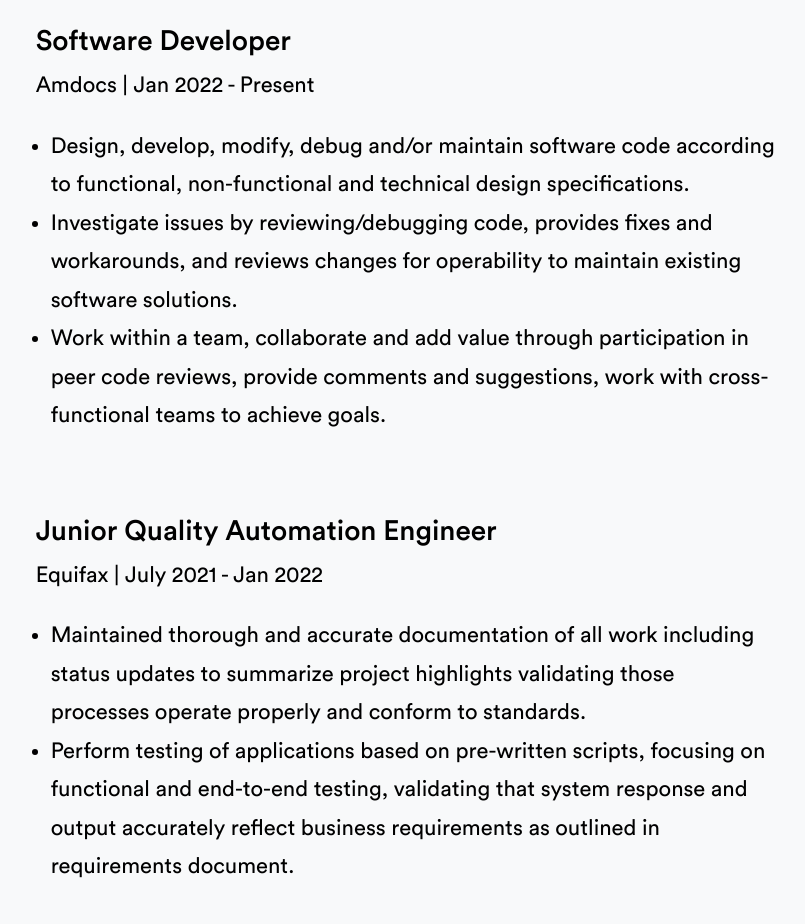
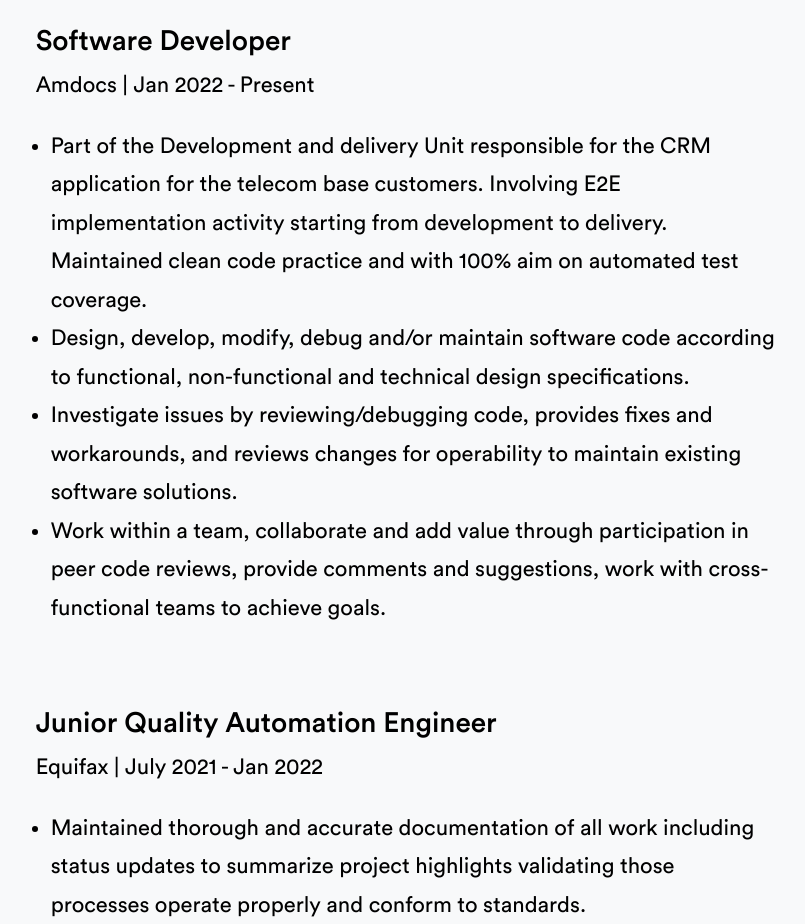
Before and after one commit to aman9824/portfolio_v2, a React (Create React App) app: page / in a window 1280 px wide. Shown: the part 940-1864 px from the top of the page, without its empty margins (241-1046 px from the left). Built offline with nearby package versions, Linux system fonts and the light colour scheme.

Commit message:
Update Job Experience

```diff
--- a/src/components/Work.jsx
+++ b/src/components/Work.jsx
@@ -10,6 +10,7 @@
         <p className="job__title">Software Developer</p>
         <p className="company__name">Amdocs | Jan 2022 - Present</p>
         <ul className="job__points">
+          <li> Part of the Development and delivery Unit responsible for the CRM application for the telecom base customers. Involving E2E implementation activity starting from development to delivery. Maintained clean code practice and with 100% aim on automated test coverage. </li>
           <li> Design, develop, modify, debug and/or maintain software code according to functional, non-functional and technical design specifications. </li>
           <li> Investigate issues by reviewing/debugging code, provides fixes and workarounds, and reviews changes for operability to maintain existing software solutions. </li>
           <li> Work within a team, collaborate and add value through participation in peer code reviews, provide comments and suggestions, work with cross-functional teams to achieve goals. </li>
```
